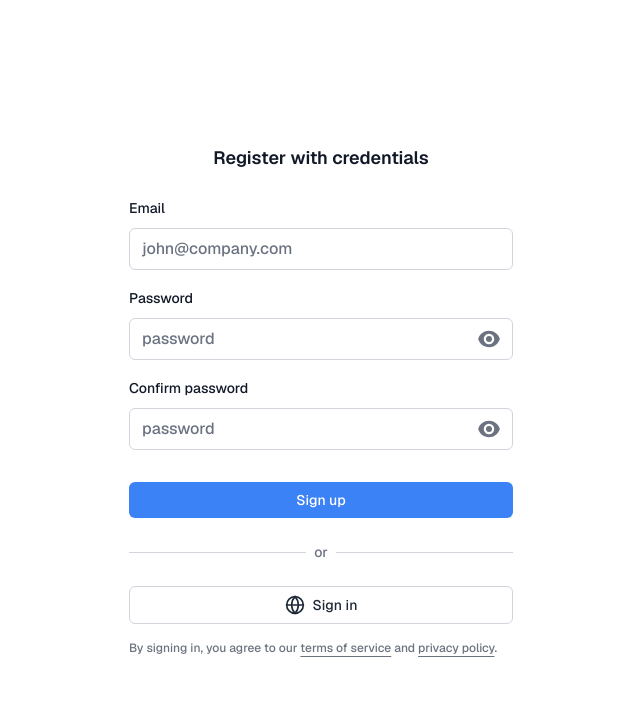
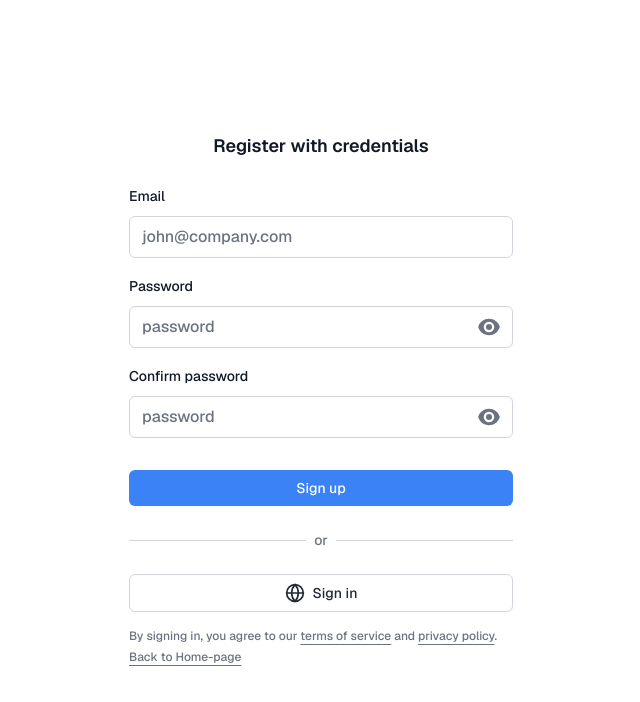
Before and after one commit to rezwanahamed/to-do-app-frontend, a React (Vite) app: page /register in a window 1280 px wide. Shown: the top 702 px of the page, without its empty margins (319-959 px from the left). Built offline with nearby package versions, Linux system fonts and the light colour scheme; no server answers.

Commit message:
feat: add "Back to Home-page" link in Login and Register components

```diff
--- a/src/pages/Authentication/Login.jsx
+++ b/src/pages/Authentication/Login.jsx
@@ -199,6 +199,13 @@ function Login() {
             </a>
             .
           </p>
+
+          <Link
+            to={appRoutes.home}
+            className="mt-4 text-xs text-gray-500 underline underline-offset-4"
+          >
+            Back to Home-page
+          </Link>
         </div>
       )}
     </div>
--- a/src/pages/Authentication/Register.jsx
+++ b/src/pages/Authentication/Register.jsx
@@ -239,6 +239,12 @@ function Register() {
           </a>
           .
         </p>
+        <Link
+          to={appRoutes.home}
+          className="mt-4 text-xs text-gray-500 underline underline-offset-4"
+        >
+          Back to Home-page
+        </Link>
       </div>
     </div>
   );
```
